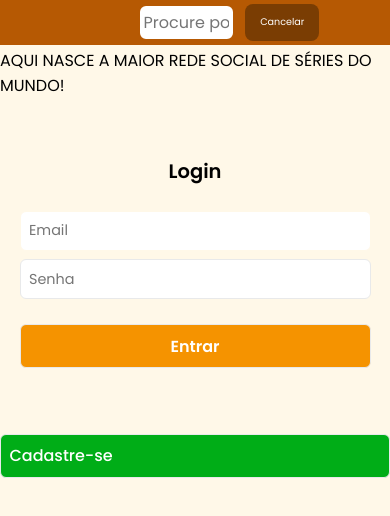
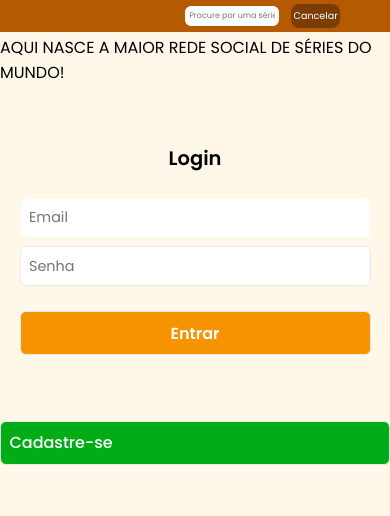
Before and after one commit to jandersonpacheco/tvshow_social_media, a React (Vite) app: page / in a window 390 px wide. Shown: the top 516 px of the page. Built offline with nearby package versions, Linux system fonts and the light colour scheme; data requests are answered from the project's data file; a web font is replaced by a local one.

Commit message:
Alterado a ordem do cabeçalho mobile.

```diff
--- a/src/Components/Pages/Header/style.module.css
+++ b/src/Components/Pages/Header/style.module.css
@@ -70,8 +70,10 @@
     @media (max-width: 768px) {
     .nav {
         display: flex;
-        justify-content: space-between;
+        flex-direction: row-reverse;
+        justify-content: space-around;
         text-align: center;
+        max-width: 100%;
         padding: 1vw;
         background-color: #b65903;
         border-bottom: 3px solid #FFF8E8;
@@ -80,20 +82,19 @@
     .selectForm {
         display: flex;
         flex-direction: row;
-        justify-content: flex-start;
     }
 
     .searchBar{
         display: flex;
-        justify-self: flex-start;
         padding: 1vw;
-        font-size: 1rem;
+        font-size: 0.5rem;
         border: 2px solid #b65903;
         border-radius: 8px;
     }
 
     .cancelBtn{
         font-size: 0.6rem;
+        padding: 0.3vw 0.7vw;
         background-color: #7a3d03;
         border: none;
         border-radius: 8px;
@@ -105,13 +106,13 @@
         background-color: #8f4603;
     }
 
-    .profileImg{
-        border-radius: 10%;
+    .userContainer{
+        margin-left: 7%;
     }
 
     .userPhoto{
         border-radius: 50%;
-        max-width: 30%;
+        max-width: 50%;
     }
     .logoutBtn{
         font-size: 0.8rem;
```
